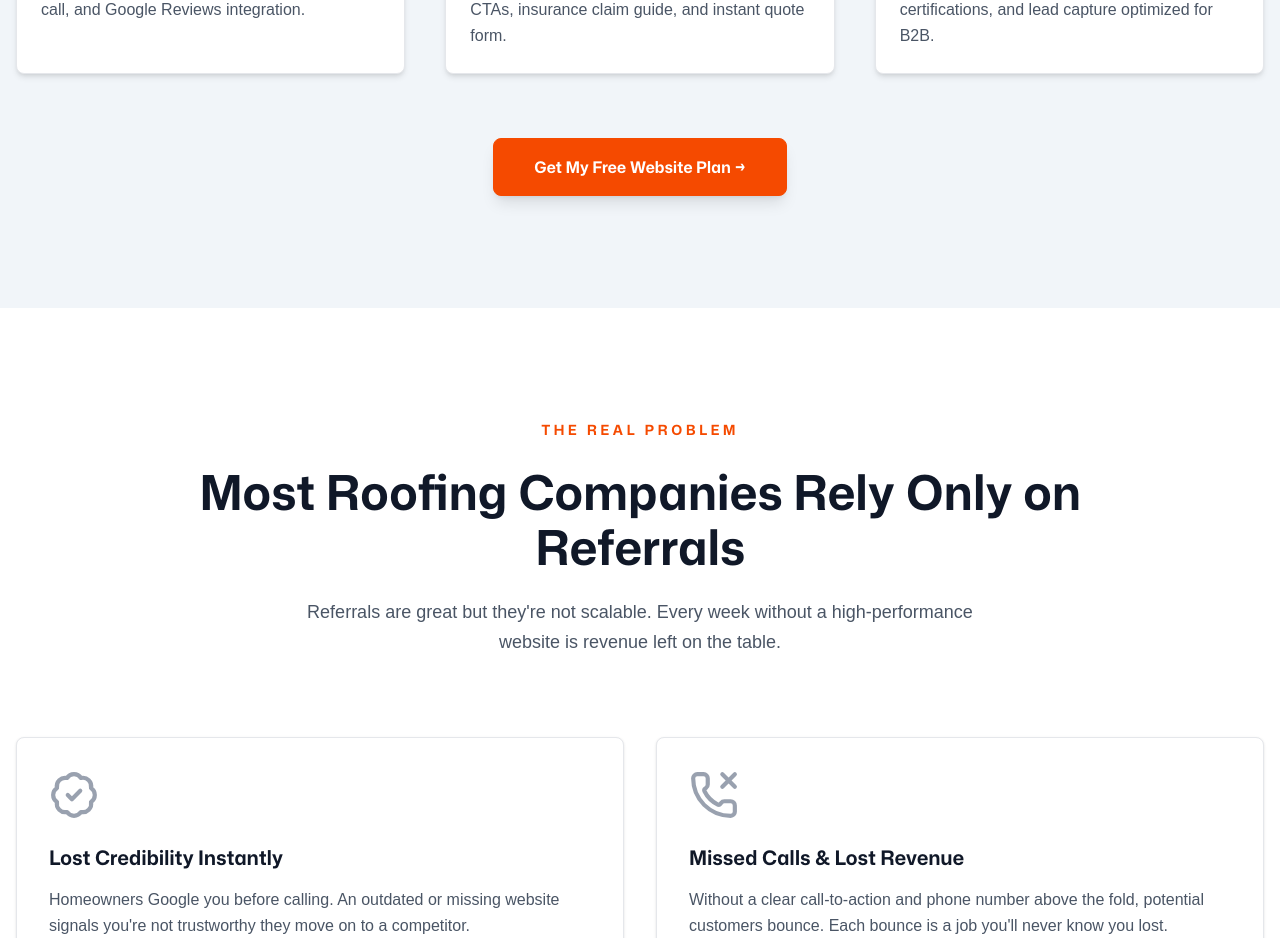
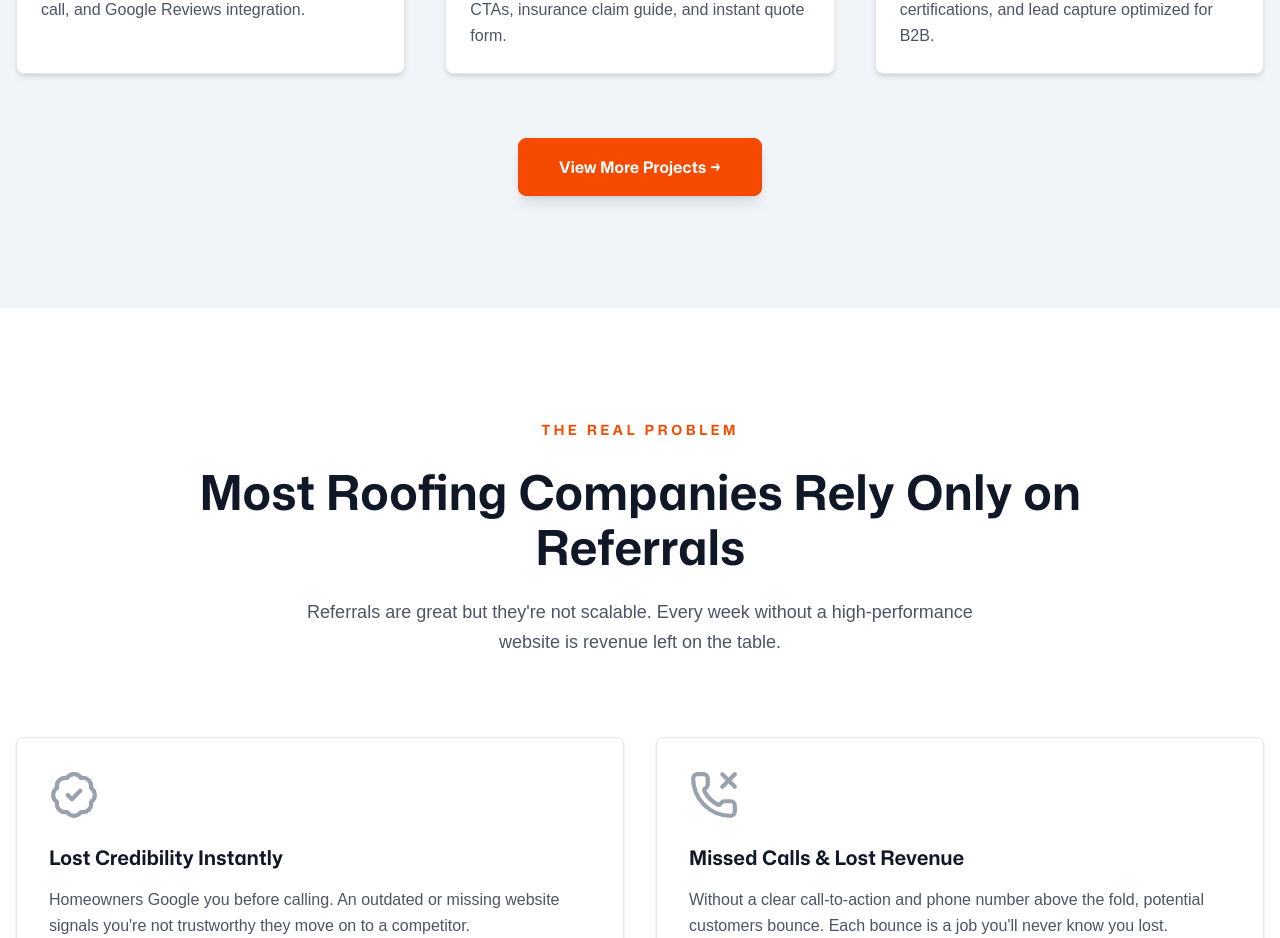
Before and after one commit to habibapanna/landing-page-project, a React (Vite) app: page / in a window 1280 px wide. Shown: the part 1460-2398 px from the top of the page. Built offline with nearby package versions, Linux system fonts and the light colour scheme; a web font is replaced by a local one.

Commit message:
updated button

```diff
--- a/src/components/Work.jsx
+++ b/src/components/Work.jsx
@@ -99,7 +99,7 @@ const Work = () => {
 
         <div className="mt-16">
           <button className="bg-orange-600 hover:bg-white transition-all duration-500 hover:text-orange-600 border border-orange-600 cursor-pointer text-white font-semibold px-10 py-4 rounded-lg shadow-lg">
-            Get My Free Website Plan →
+          View More Projects →
           </button>
         </div>
 
```
